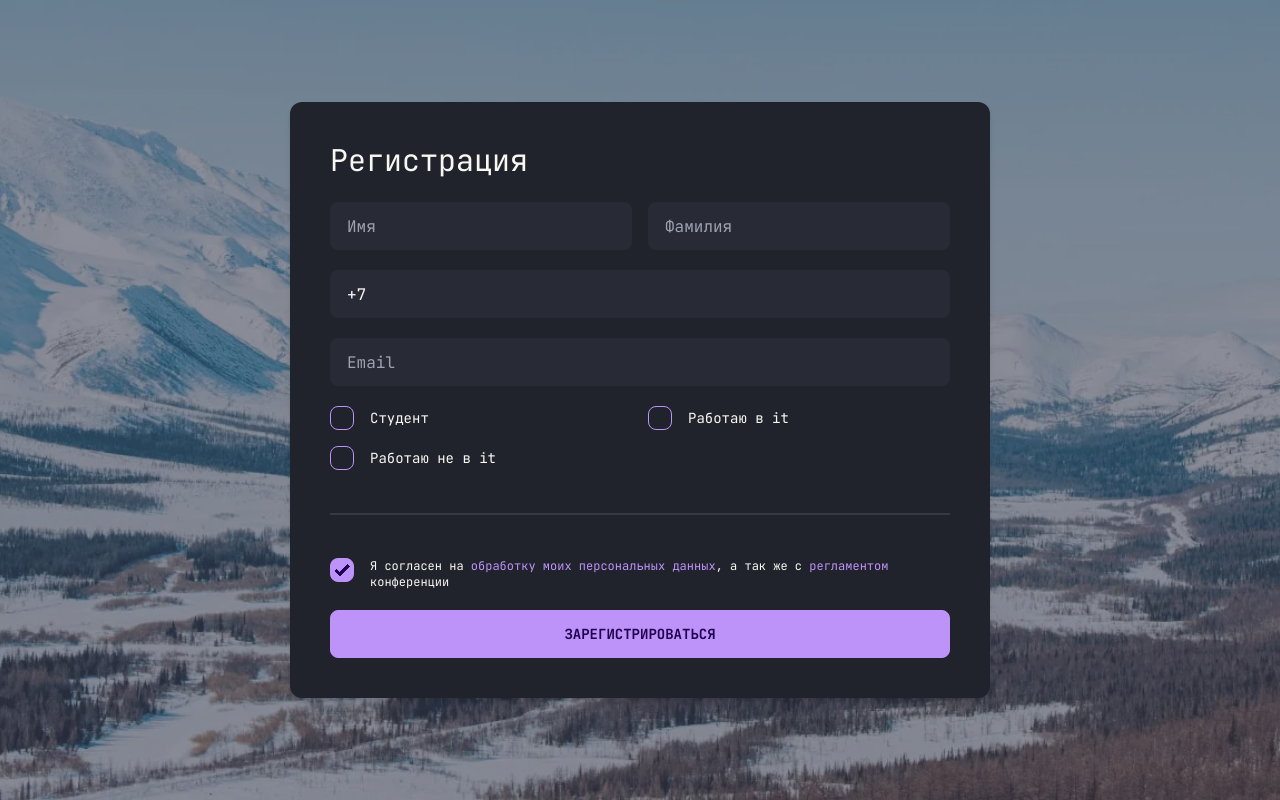
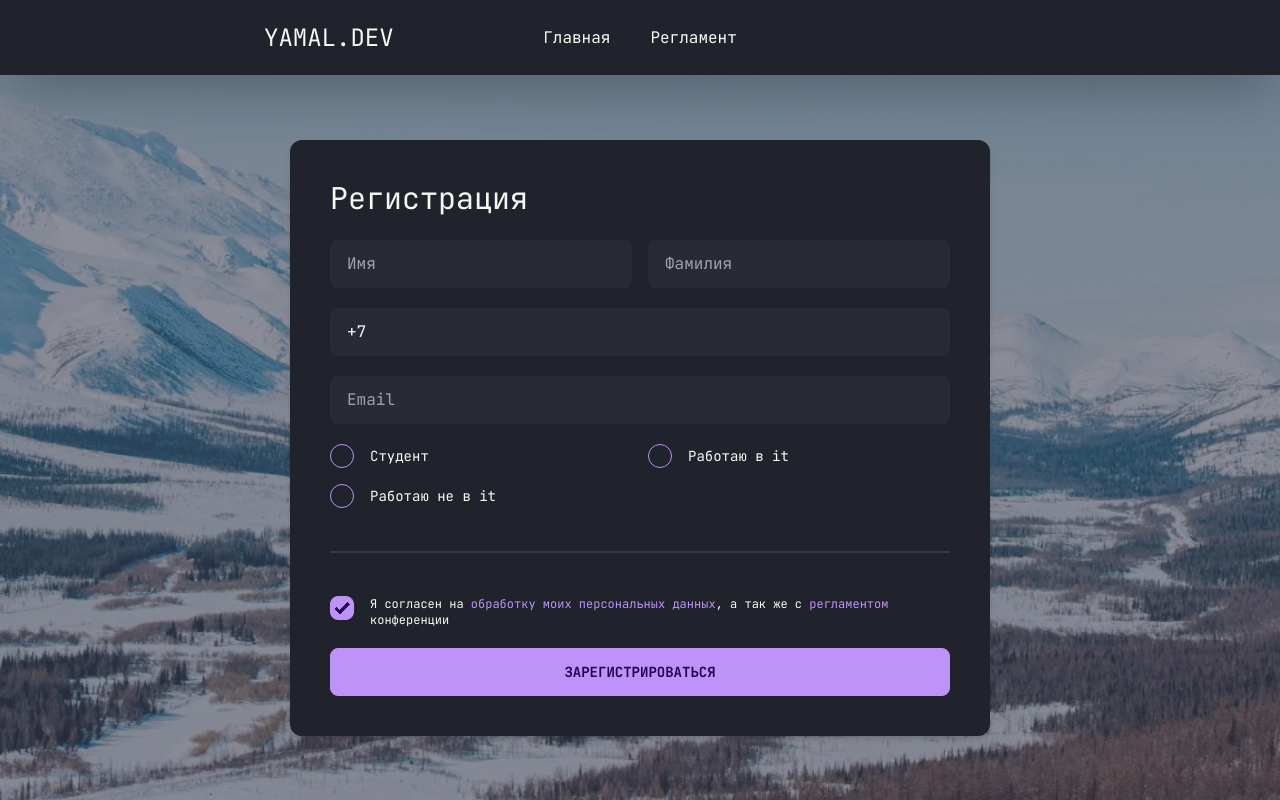
Before and after one commit to n1k1ta42/conf, a Next.js app: page /form in a window 1280 px wide. Built offline with nearby package versions, Linux system fonts and the light colour scheme.

Commit message:
added header, radio in form, update bd schema

```diff
--- a/src/components/PrivacyModal/PrivacyModal.tsx
+++ b/src/components/PrivacyModal/PrivacyModal.tsx
@@ -3,14 +3,14 @@ export const PrivacyModal = () => {
     <>
       <input type='checkbox' id='privacy' className='modal-toggle' />
       <div className='modal'>
-        <div className='modal-box relative w-11/12 max-w-5xl '>
+        <div className='modal-box relative max-w-2xl bg-neutral '>
           <label
             htmlFor='privacy'
             className='btn-sm btn-circle btn absolute right-2 top-2'
           >
             ✕
           </label>
-          <article className='prose-xl'>
+          <article className='prose'>
             <h1>Политика</h1>
             <p>
               1. Общие положения Настоящая политика обработки персональных
--- a/src/components/RegulationsModal/RegulationsModal.tsx
+++ b/src/components/RegulationsModal/RegulationsModal.tsx
@@ -3,14 +3,14 @@ export const RegulationsModal = () => {
     <>
       <input type='checkbox' id='regulations' className='modal-toggle' />
       <div className='modal'>
-        <div className='modal-box relative w-11/12 max-w-5xl'>
+        <div className='modal-box relative max-w-2xl bg-neutral'>
           <label
             htmlFor='regulations'
             className='btn-sm btn-circle btn absolute right-2 top-2'
           >
             ✕
           </label>
-          <article className='prose-xl'>
+          <article className='prose'>
             <h1>Регламент</h1>
             <p>
               Конференция YAMAL.DEV CONF создана как место, где участники могут
--- a/src/domain/User.ts
+++ b/src/domain/User.ts
@@ -3,9 +3,8 @@ export interface User {
   surname: string
   phone: string
   email: string
-  isStudent?: boolean
-  isItWorker?: boolean
-  isNotItWorker?: boolean
+  isFamiliar: boolean
+  role?: 'student' | 'worker' | 'other'
   position?: string
   company?: string
   stack?: string
--- a/src/pages/_app.tsx
+++ b/src/pages/_app.tsx
@@ -1,16 +1,70 @@
 import type { AppProps } from 'next/app'
 import Head from 'next/head'
+import Link from 'next/link'
+import { useRouter } from 'next/router'
 import { Toaster } from 'react-hot-toast'
 
 import '@/styles/globals.css'
 
 function MyApp({ Component, pageProps }: AppProps) {
+  const router = useRouter()
+
   return (
     <>
       <Head>
         <meta name='viewport' content='width=device-width, initial-scale=1.0' />
         <title>YAMAL.DEV CONF</title>
       </Head>
+      <header className='absolute inset-x-0 top-0 flex h-[75px] justify-center bg-base-300 px-2 shadow-2xl'>
+        <div className='relative flex w-[752px] items-center'>
+          <div className='text-2xl'>YAMAL.DEV</div>
+
+          <div className='absolute left-1/2 hidden -translate-x-1/2 gap-10 md:flex'>
+            <Link href='/'>
+              <a className='link-hover'>Главная</a>
+            </Link>
+            <label htmlFor='regulations' className='link-hover'>
+              Регламент
+            </label>
+          </div>
+          {router.asPath !== '/form' && (
+            <button
+              className='btn-sm btn absolute right-0 hidden md:block'
+              onClick={() => router.push('/form')}
+            >
+              Принять участие
+            </button>
+          )}
+          <div className='dropdown-end dropdown absolute right-0 md:hidden'>
+            <label tabIndex={0} className='btn-circle btn'>
+              <svg
+                className='swap-off fill-current'
+                xmlns='http://www.w3.org/2000/svg'
+                width='32'
+                height='32'
+                viewBox='0 0 512 512'
+              >
+                <path d='M64,384H448V341.33H64Zm0-106.67H448V234.67H64ZM64,128v42.67H448V128Z' />
+              </svg>
+            </label>
+            <ul
+              tabIndex={0}
+              className='dropdown-content menu rounded-box w-52 bg-neutral bg-base-300 p-2 shadow'
+            >
+              <li>
+                <Link href='/'>
+                  <a className='link-hover'>Главная</a>
+                </Link>
+              </li>
+              <li>
+                <label htmlFor='regulations' className='link-hover'>
+                  Регламент
+                </label>
+              </li>
+            </ul>
+          </div>
+        </div>
+      </header>
       <main>
         <Component {...pageProps} />
       </main>
--- a/src/pages/_document.tsx
+++ b/src/pages/_document.tsx
@@ -38,7 +38,7 @@ class MyDocument extends Document {
           <link rel='apple-touch-icon' href='/favicon/apple-touch-icon.png' />
           <link rel='manifest' href='/favicon/site.webmanifest' />
         </Head>
-        <body>
+        <body className='relative'>
           <Main />
           <NextScript />
           <PrivacyModal />
--- a/src/pages/form.tsx
+++ b/src/pages/form.tsx
@@ -9,7 +9,6 @@ import PhoneInput from 'react-phone-input-2'
 import { User } from '@/domain/User'
 
 const Form = () => {
-  const [privacy, setPrivacy] = useState<boolean>(true)
   const [isLoading, setIsLoading] = useState(false)
   const {
     register,
@@ -18,7 +17,11 @@ const Form = () => {
     watch,
     reset,
     formState: { errors },
-  } = useForm<User>({})
+  } = useForm<User>({
+    defaultValues: {
+      isFamiliar: true,
+    },
+  })
 
   const onSubmit: SubmitHandler<User> = async data => {
     setIsLoading(true)
@@ -39,7 +42,7 @@ const Form = () => {
         <title>YAMAL.DEV CONF / Регистрация</title>
       </Head>
       <div
-        className='hero min-h-screen'
+        className='hero min-h-screen pt-[75px]'
         style={{ backgroundImage: `url("/photo.webp")` }}
       >
         <div className='hero-overlay bg-opacity-60' />
@@ -152,9 +155,10 @@ const Form = () => {
               <label className='flex cursor-pointer items-center gap-4'>
                 <input
                   disabled={isLoading}
-                  type='checkbox'
-                  className='checkbox-secondary checkbox'
-                  {...register('isStudent')}
+                  type='radio'
+                  value='student'
+                  className='radio-secondary radio'
+                  {...register('role')}
                 />
                 <span className='label-text'>Студент</span>
               </label>
@@ -162,9 +166,10 @@ const Form = () => {
               <label className='flex cursor-pointer items-center gap-4'>
                 <input
                   disabled={isLoading}
-                  type='checkbox'
-                  className='checkbox-secondary checkbox'
-                  {...register('isItWorker')}
+                  type='radio'
+                  value='worker'
+                  className='radio-secondary radio'
+                  {...register('role')}
                 />
                 <span className='label-text'>Работаю в it</span>
               </label>
@@ -172,17 +177,18 @@ const Form = () => {
               <label className='flex cursor-pointer items-center gap-4'>
                 <input
                   disabled={isLoading}
-                  type='checkbox'
-                  className='checkbox-secondary checkbox'
-                  {...register('isNotItWorker')}
+                  type='radio'
+                  value='other'
+                  className='radio-secondary radio'
+                  {...register('role')}
                 />
                 <span className='label-text'>Работаю не в it</span>
               </label>
             </div>
 
-            {watch('isStudent') && <></>}
+            {watch('role') === 'student' && <></>}
 
-            {watch('isItWorker') && (
+            {watch('role') === 'worker' && (
               <>
                 <textarea
                   disabled={isLoading}
@@ -205,7 +211,7 @@ const Form = () => {
               </>
             )}
 
-            {watch('isNotItWorker') && (
+            {watch('role') === 'other' && (
               <>
                 <textarea
                   disabled={isLoading}
@@ -223,8 +229,7 @@ const Form = () => {
                 disabled={isLoading}
                 type='checkbox'
                 className='checkbox-secondary checkbox'
-                checked={privacy}
-                onChange={() => setPrivacy(!privacy)}
+                {...register('isFamiliar')}
               />
               <p className='text-xs'>
                 Я согласен на{' '}
@@ -245,8 +250,8 @@ const Form = () => {
               </p>
             </div>
             <button
-              className='btn-secondary btn'
-              disabled={!privacy || isLoading}
+              className={clsx('btn-secondary btn', isLoading && 'loading')}
+              disabled={!watch('isFamiliar') || isLoading}
             >
               Зарегистрироваться
             </button>
--- a/src/pages/index.tsx
+++ b/src/pages/index.tsx
@@ -32,7 +32,7 @@ const Home: NextPage = () => {
           </div>
         </div>
       </div>
-      <div className='hero min-h-screen bg-base-200'>
+      <div className='hero min-h-screen bg-base-300'>
         <div className='hero-content flex-col gap-20 lg:flex-row'>
           <a
             href='https://vk.com/polaris_artresidence'
@@ -134,7 +134,7 @@ const Home: NextPage = () => {
         </p>
       </div>
 
-      <footer className='footer footer-center bg-base-200 p-10'>
+      <footer className='footer footer-center bg-base-300 p-10'>
         <div>
           <p className='font-bold'>YAMAL.DEV</p>
           <p>Copyright © 2022 - All right reserved</p>
```
Also changed, not shown: 1 other file (tests, documents, lock files or other folders).
